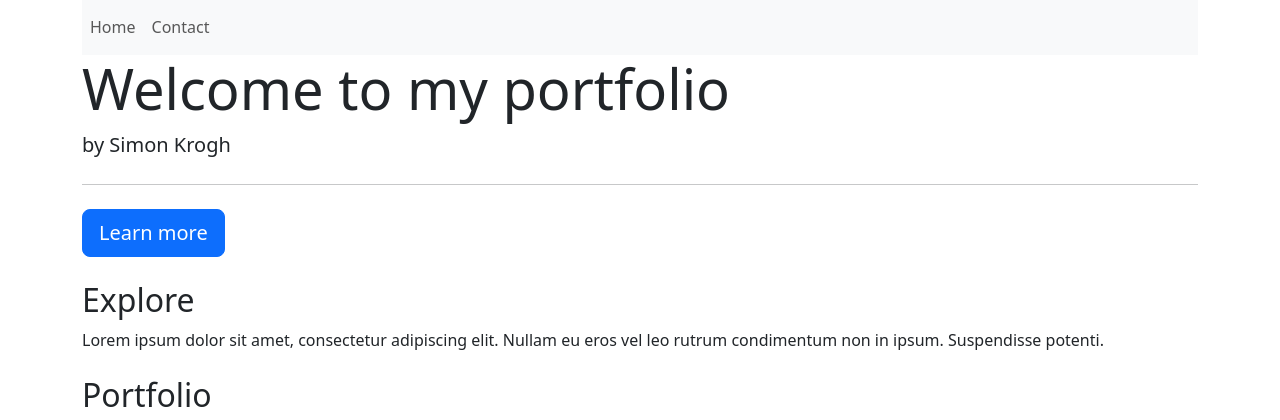
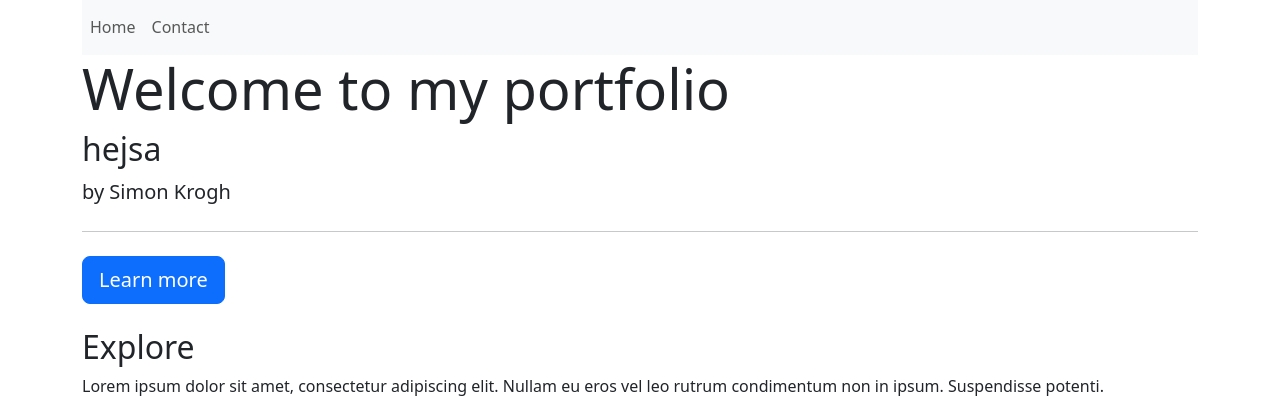
Before and after one commit to simonkr0gh/website, a PHP site: page /core/Views/home.phtml in a window 1280 px wide. Shown: the part 25-445 px from the top of the page. Run offline with PHP 8.4, Linux system fonts and the light colour scheme; some libraries are stand-ins or nearby versions.

Commit message:
made some stuff

```diff
--- a/core/Views/home.phtml
+++ b/core/Views/home.phtml
@@ -4,6 +4,7 @@
 
     <div class="jumbotron">
         <h1 class="display-4">Welcome to my portfolio</h1>
+        <h2>hejsa</h2>
         <p class="lead">by Simon Krogh</p>
         <hr class="my-4">
         <a class="btn btn-primary btn-lg" href="#" role="button">Learn more</a>
```
